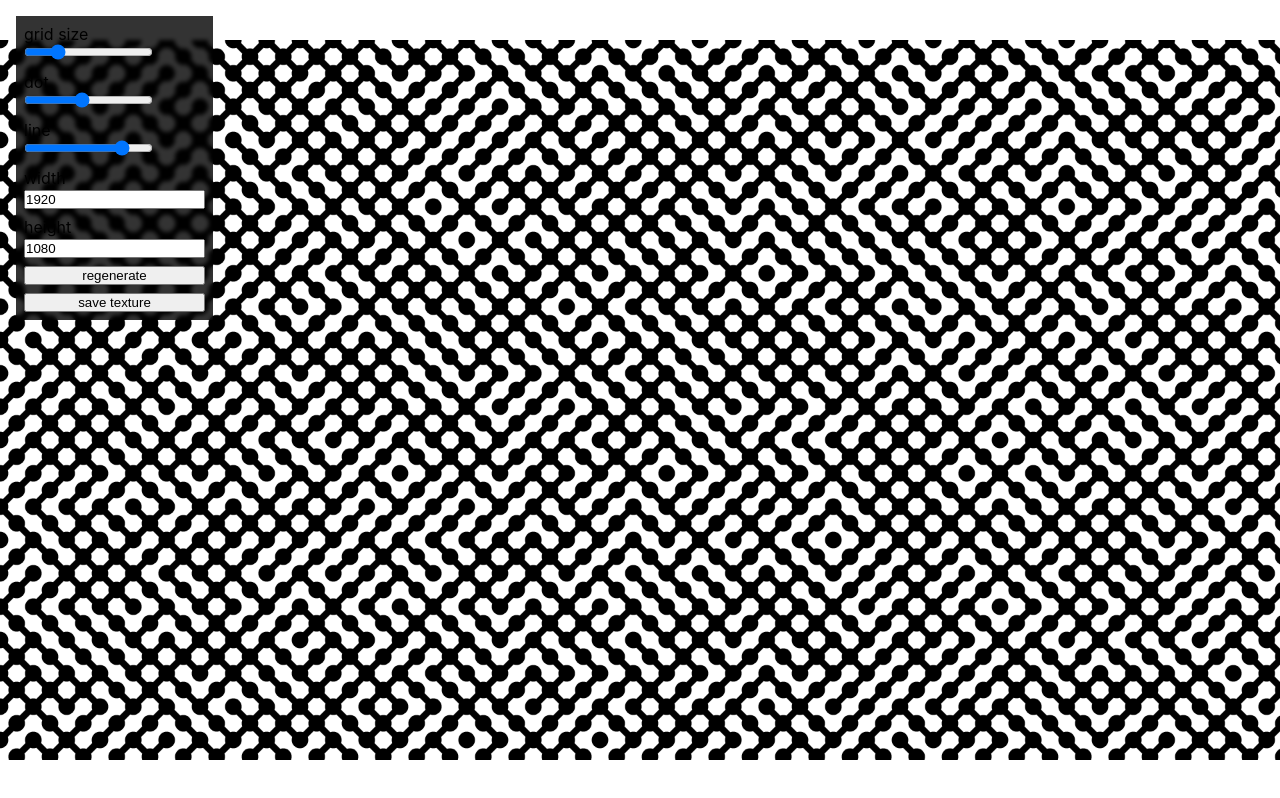
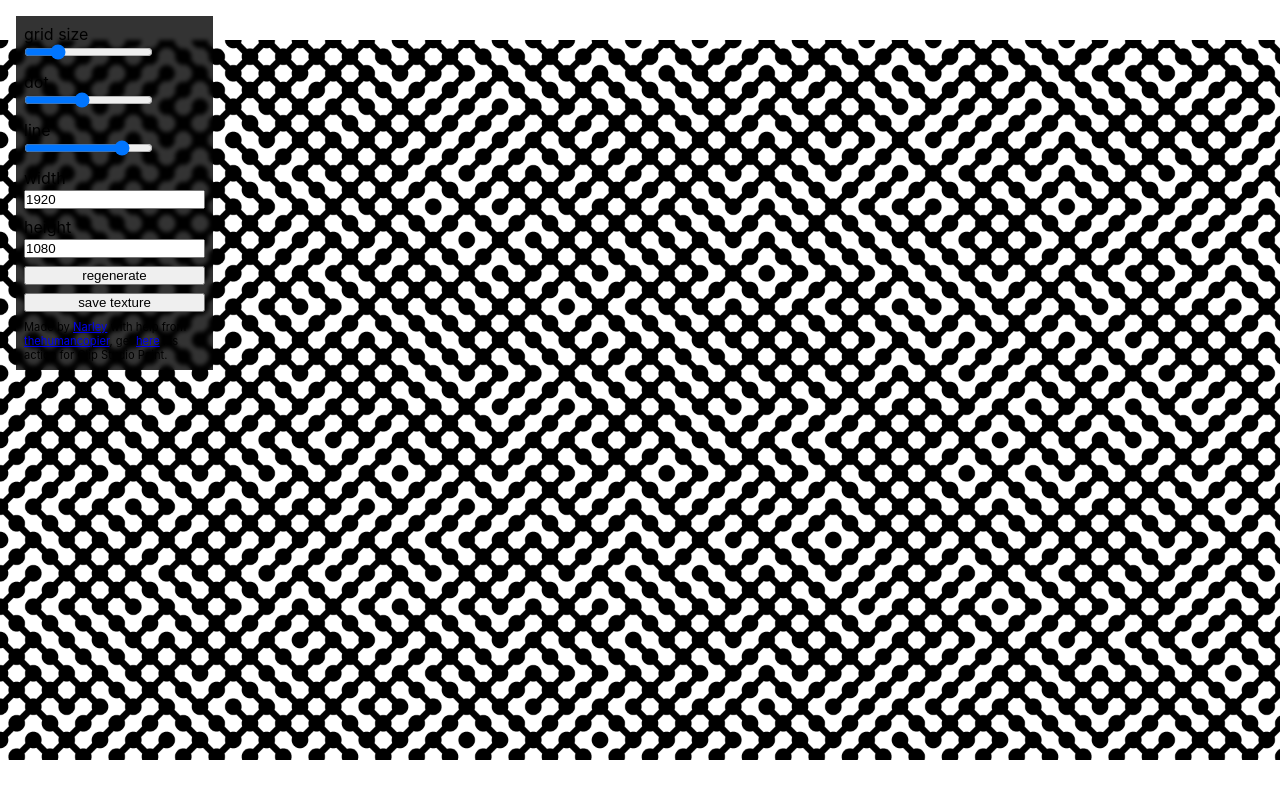
Before and after one commit to gnarlynarley/sonic-texture-generator, a Svelte app: page / in a window 1280 px wide. Built offline with nearby package versions, Linux system fonts and the light colour scheme.

Commit message:
feat: add credits

```diff
--- a/src/App.svelte
+++ b/src/App.svelte
@@ -78,6 +78,24 @@
   >
   <button type="button" on:click={regenerate}>regenerate</button>
   <button type="button" on:click={saveCanvasAsImage}>save texture</button>
+
+  <p class="credits">
+    Made by <a
+      href="https://twitter.com/GnarlyNarley"
+      target="_blank"
+      rel="noopener noreferrer">Narley</a
+    >
+    with help from
+    <a href="https://twitter.com/EroCopi" rel="noopener noreferrer"
+      >thehumancopier</a
+    >, get
+    <a
+      href="https://thehumancopier.gumroad.com/l/crvee"
+      rel="noopener noreferrer"
+    >
+      here
+    </a> his action for Clip Studio Paint.
+  </p>
 </div>
 
 <canvas bind:this={canvas} />
@@ -104,4 +122,9 @@
     background: rgba(0, 0, 0, 0.8);
     backdrop-filter: blur(2px);
   }
+
+  .credits {
+    max-width: 15em;
+    font-size: 0.7em;
+  }
 </style>
```
